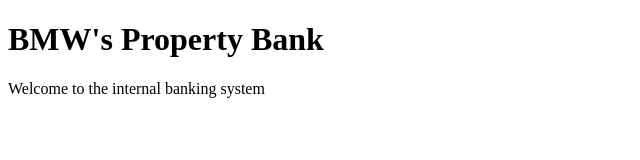
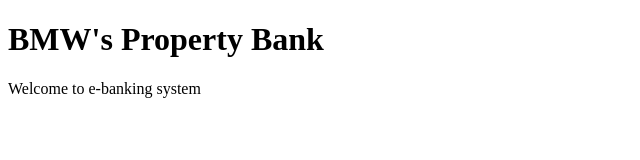
Before and after one commit to B-Wendy/secure-web-app-cicd, a website: page public/index.html in a window 1280 px wide. Shown: the full height of the page, 0-640 px from the left. Drawn offline with Linux system fonts and the light colour scheme.

Commit message:
changes made in index.html

```diff
--- a/public/index.html
+++ b/public/index.html
@@ -5,6 +5,6 @@
 </head>
 <body>
   <h1>BMW's Property Bank</h1>
-  <p>Welcome to the internal banking system</p>
+  <p>Welcome to e-banking system</p>
 </body>
 </html>
```
